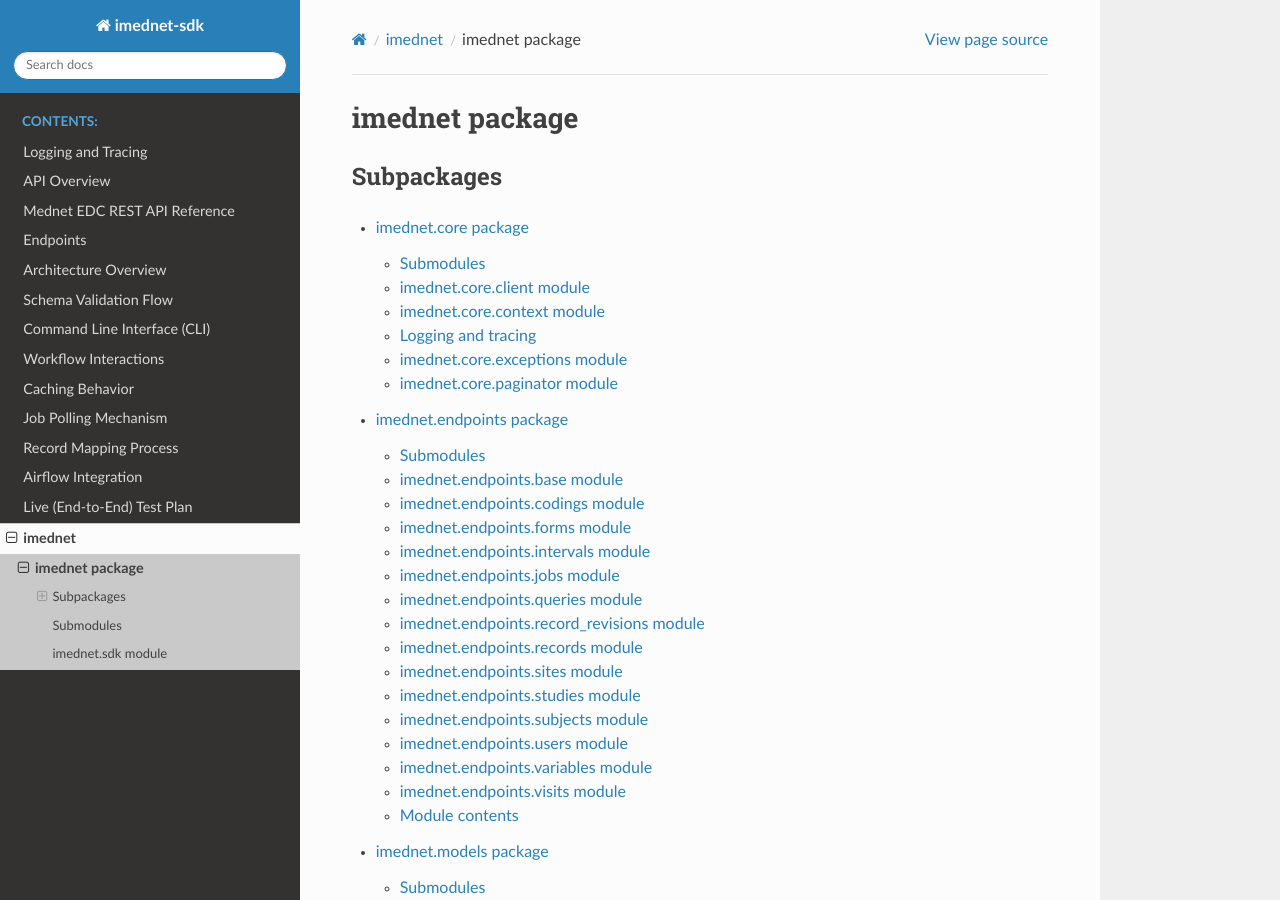
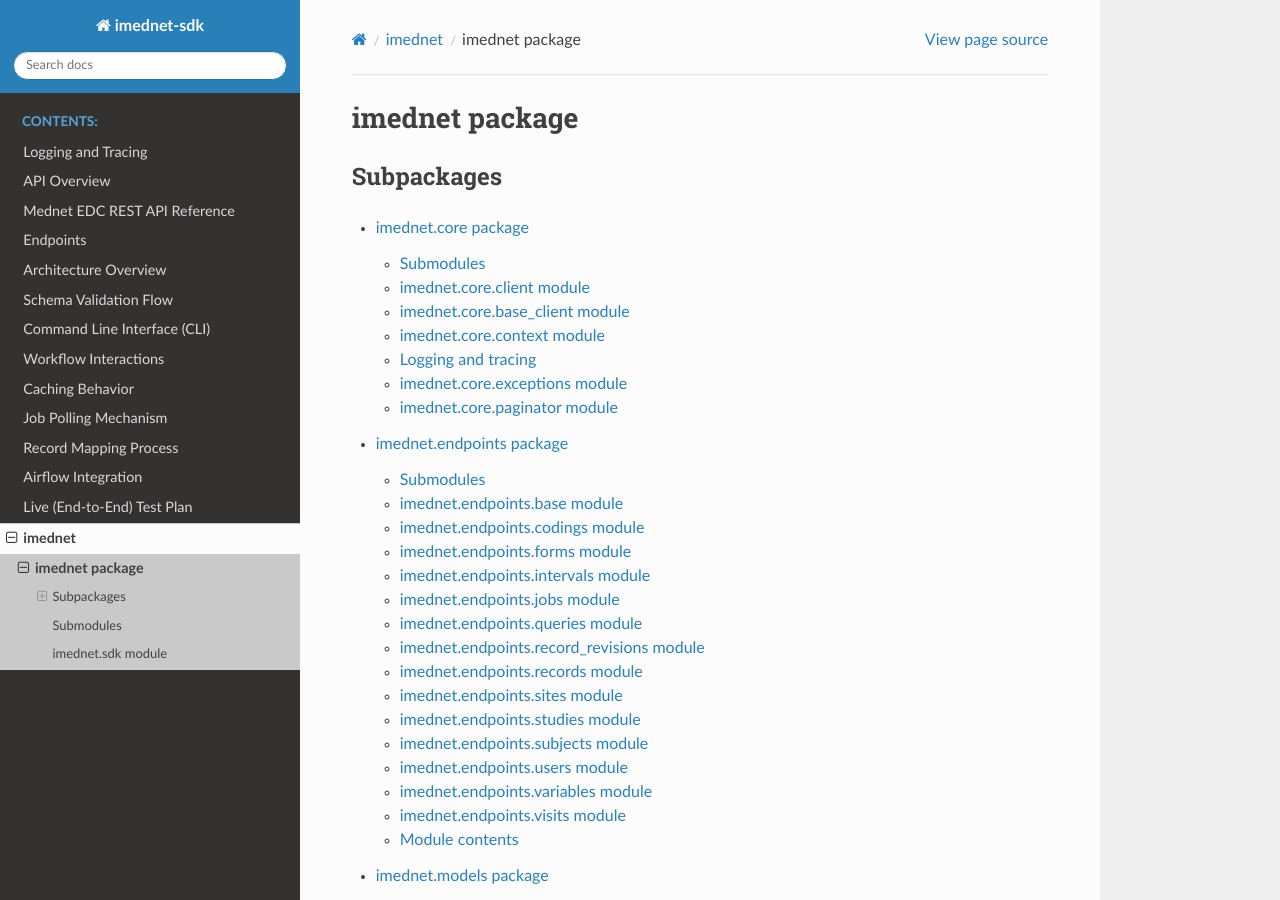
Before and after one commit to fderuiter/imednet-python-sdk, a Sphinx documentation site: the page built from docs/imednet.rst, in a window 1280 px wide and 900 px high. Built offline with Sphinx 7.4.7 and the Read the Docs theme 3.1.0, drawn with Linux system fonts in a browser that asks for light colours; pages that are not in the unit, such as notebooks, are missing from menus.

Commit message:
docs: document BaseClient

```diff
--- a/docs/api_overview.rst
+++ b/docs/api_overview.rst
@@ -15,9 +15,10 @@
 --------------
 
 All requests must include ``x-api-key`` and ``x-imn-security-key`` headers. The
-:class:`~imednet.core.client.Client` and :class:`~imednet.core.async_client.AsyncClient`
-read ``IMEDNET_API_KEY`` and ``IMEDNET_SECURITY_KEY`` from the environment and
-populate these headers automatically.
+:class:`~imednet.core.base_client.BaseClient` handles shared initialization while the
+:class:`~imednet.core.client.Client` and
+:class:`~imednet.core.async_client.AsyncClient` read ``IMEDNET_API_KEY`` and
+``IMEDNET_SECURITY_KEY`` from the environment and populate these headers automatically.
 
 HTTP methods and errors
 -----------------------
--- a/docs/imednet.core.rst
+++ b/docs/imednet.core.rst
@@ -11,6 +11,14 @@
 --------------------------
 
 .. automodule:: imednet.core.client
+   :members:
+   :undoc-members:
+   :show-inheritance:
+
+imednet.core.base_client module
+-------------------------------
+
+.. automodule:: imednet.core.base_client
    :members:
    :undoc-members:
    :show-inheritance:
```
